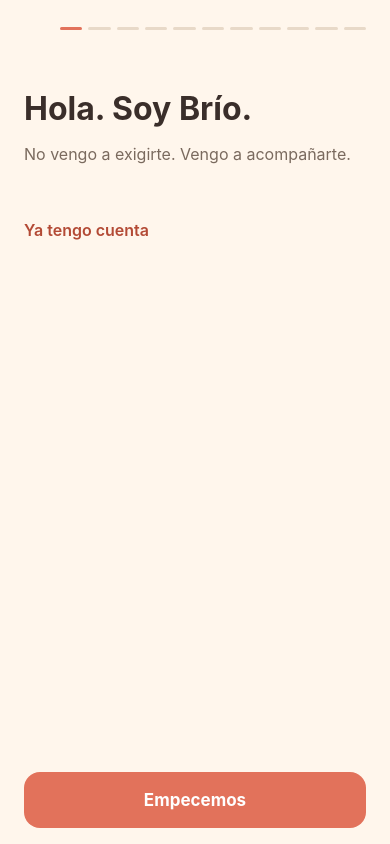
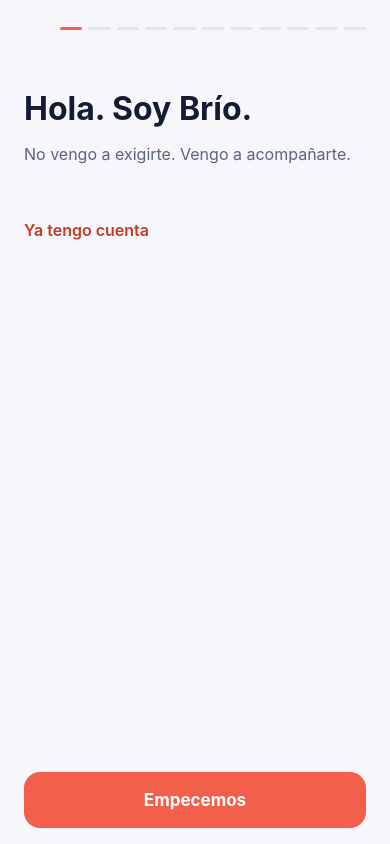
Before and after one commit to nieldro/brio, a React Native app drawn with its web renderer: screen /Diario in a window 390 px wide. Built offline with nearby package versions, Linux system fonts and the light colour scheme; some packages are replaced by stand-ins of ours; no server answers.

Commit message:
Adopta la paleta del logo en toda la app
Se toman los colores de la identidad y se mapean a los papeles
semanticos: el navy del wordmark pasa a ser el texto, el coral de la
figura queda como accion, el verde azulado de la hoja como exito y el
ambar de la chispa como el amarillo del semaforo.

Del logo se hereda la FAMILIA de color, no los degradados ni los
azules electricos: sobre pantallas de texto son ilegibles y sigue
mandando la regla de cero neon del documento.

Cada color de texto quedo medido contra su superficie:
  cafe sobre crema        15,8:1
  gris sobre crema         5,5:1
  coralTexto sobre crema   4,9:1
  salviaTexto sobre crema  4,9:1
  rojoTexto sobre crema    5,1:1
  apagado sobre tarjeta    4,6:1

Los que llevan sufijo Texto existen porque el color de marca no
llegaba al minimo: el coral del logo daba 2,9:1 y el verde 1,9:1. Un
color puede servir para una forma y no para una letra.

La prueba de calidez se reemplaza: exigia que el rojo mandara sobre el
azul, y eso era cierto cuando la paleta era cafe. Ahora verifica lo
contrario, que las superficies sigan la familia azul del logo. Se
cambia por la adopcion de la identidad, no por descuido.

CLAUDE.md y la landing quedan con los mismos colores que la app.
Landing republicada y verificada en produccion.

93 pruebas.

```diff
--- a/src/theme.js
+++ b/src/theme.js
@@ -5,42 +5,53 @@
 // nombre semántico (`C.crema` es "el fondo", no "el color crema"), así que
 // cambiar de tema no obliga a cambiar ni una línea de las pantallas.
 
+// Paleta tomada del logo de Brío.
+//
+// Los colores salen de la identidad: el navy del wordmark, el coral de la
+// figura, el verde azulado de la hoja, el ámbar de la chispa. Lo que NO se
+// hereda del logo son los degradados ni los azules eléctricos: sobre una
+// pantalla de texto son ilegibles, y el documento pide cero neón.
+//
+// Cada color de texto está medido contra su superficie. Los que llevan
+// sufijo Texto existen porque el color de marca no alcanzaba el mínimo:
+// un color puede ser perfecto para una forma y no servir para una letra.
+
 export const PALETAS = {
   claro: {
-    crema: '#FFF6EC', // fondos
-    coral: '#E2725B', // botones, chispa y acción: la marca, intacta
-    coralTexto: '#B34A35', // coral para TEXTO pequeño: el de marca daba 2,89:1
-    cafe: '#3A2E2A', // textos
-    gris: '#7A6A5E', // textos secundarios: #8A7A6E daba 3,86:1 sobre crema
+    crema: '#F7F6FB', // fondos: el lavanda muy claro del logo
     blanco: '#FFFFFF', // tarjetas
-    borde: '#E8D9C8', // bordes
-    salvia: '#7FA98E', // éxito y verde semáforo: puntos y rellenos, no texto
-    salviaTexto: '#3F6B4F', // "listo, ya lo tengo": el salvia daba 2,25:1
-    ambar: '#E8A94C', // ámbar semáforo
-    rojo: '#D96C5F', // rojo semáforo (informa, nunca castiga)
-    rojoTexto: '#B03A2E', // avisos de formulario: el rojo daba 3,1:1
-    apagado: '#B4A79B', // pestañas inactivas
-    coralSuave: '#FDF0EC', // fondo de opción elegida
+    cafe: '#141B34', // textos: el navy del wordmark (15,8:1)
+    gris: '#5A6480', // textos secundarios (5,5:1)
+    borde: '#E4E3F0', // bordes
+    coral: '#F2604C', // botones, chispa y acción: el coral de la figura
+    coralTexto: '#C43B26', // coral para TEXTO pequeño: el de marca daba 2,9:1
+    salvia: '#3DBFA0', // éxito y verde semáforo: puntos y rellenos, no texto
+    salviaTexto: '#1B7A63', // el verde del logo como texto daba 1,9:1
+    ambar: '#F5A623', // ámbar semáforo: el de la chispa
+    rojo: '#E8574A', // rojo semáforo (informa, nunca castiga)
+    rojoTexto: '#C0392B', // avisos de formulario (5,1:1)
+    apagado: '#6B7590', // pestañas inactivas (4,6:1)
+    coralSuave: '#FDEDE9', // fondo de opción elegida
   },
 
-  // Oscuro cálido, no gris azulado: Brío no se vuelve otra app de noche.
-  // Cero negro puro, como manda el documento. El más oscuro es #1F1917,
-  // un café casi negro que conserva la temperatura de la marca.
+  // El azul profundo del logo en su versión oscura. Cero negro puro, como
+  // manda el documento: el más oscuro es #131A2E, el mismo del ícono en
+  // fondo oscuro de tu identidad.
   oscuro: {
-    crema: '#1F1917', // fondos
-    coral: '#E2725B', // se mantiene: 5,6:1 sobre el fondo, sigue siendo la marca
-    coralTexto: '#E2725B', // en oscuro el coral de marca ya se lee, no hace falta variante
-    cafe: '#F5EAE0', // textos (blanco cálido, 12,9:1 sobre tarjeta)
-    gris: '#B3A49A', // textos secundarios (6,3:1)
-    blanco: '#2B2320', // tarjetas: un paso por encima del fondo
-    borde: '#3D332E', // bordes
-    salvia: '#8FBA9D', // aclarado para que se lea sobre oscuro
-    salviaTexto: '#8FBA9D', // sobre oscuro ya da 7:1, no hace falta variante
-    ambar: '#EFB964',
-    rojo: '#E58274',
-    rojoTexto: '#E58274', // sobre oscuro ya da 5,6:1
-    apagado: '#9C8C81', // pestañas inactivas (4,7:1, se lee de verdad)
-    coralSuave: '#3A2724', // fondo de opción elegida
+    crema: '#131A2E', // fondos
+    blanco: '#1E2740', // tarjetas: un paso por encima del fondo
+    cafe: '#EDEFF7', // textos (12,9:1 sobre tarjeta)
+    gris: '#A3ACC7', // textos secundarios (6,5:1)
+    borde: '#333E5E', // bordes
+    coral: '#F2604C', // el mismo de la marca: 4,6:1 sobre tarjeta
+    coralTexto: '#F2604C', // en oscuro el coral ya se lee, no hace falta variante
+    salvia: '#4ECFAE',
+    salviaTexto: '#4ECFAE', // sobre oscuro da 7,6:1
+    ambar: '#F7B84B',
+    rojo: '#F2796B',
+    rojoTexto: '#F2796B', // sobre oscuro da 5,4:1
+    apagado: '#8792B5', // pestañas inactivas (4,8:1)
+    coralSuave: '#3A2A2E', // fondo de opción elegida
   },
 };
 
@@ -48,8 +59,8 @@ export const PALETAS = {
 // Separado del semáforo a propósito: un punto de color no necesita el mismo
 // contraste que un botón con texto dentro.
 export const RELLENOS = {
-  claro: { coral: '#E2725B', salvia: '#6F9A7E' },
-  oscuro: { coral: '#E2725B', salvia: '#5E8A6E' },
+  claro: { coral: '#F2604C', salvia: '#2A9D82' },
+  oscuro: { coral: '#F2604C', salvia: '#2A9D82' },
 };
 
 export function semaforoDe(C) {
```
Also changed, not shown: CLAUDE.md (+25 -11 lines), landing/index.html (+20 -18 lines), tests/tema.test.mjs (+19 -8 lines).
